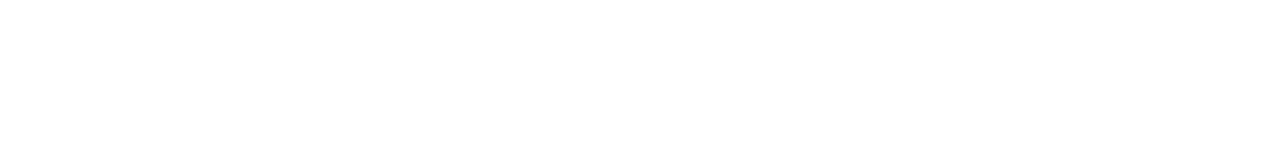
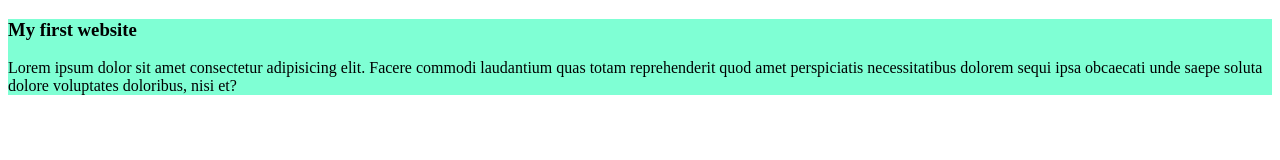
Before and after one commit to MonthasirAnwar/my-simple-website, a plain HTML site: page index.html in a window 1280 px wide. Drawn offline with Linux system fonts and the light colour scheme.

Commit message:
added the first blog and css file

```diff
--- a/index.html
+++ b/index.html
@@ -4,8 +4,15 @@
     <meta charset="UTF-8">
     <meta name="viewport" content="width=device-width, initial-scale=1.0">
     <title>My simple website</title>
+    <link rel="stylesheet" href="styles/style.css">
 </head>
 <body>
+    <header>
 
+    </header>
+    <div>
+        <h3>My first website</h3>
+        <p>Lorem ipsum dolor sit amet consectetur adipisicing elit. Facere commodi laudantium quas totam reprehenderit quod amet perspiciatis necessitatibus dolorem sequi ipsa obcaecati unde saepe soluta dolore voluptates doloribus, nisi et?</p>
+    </div>
 </body>
 </html>
--- /dev/null
+++ b/styles/style.css
@@ -0,0 +1,3 @@
+div{
+    background-color: aquamarine;
+}
```
